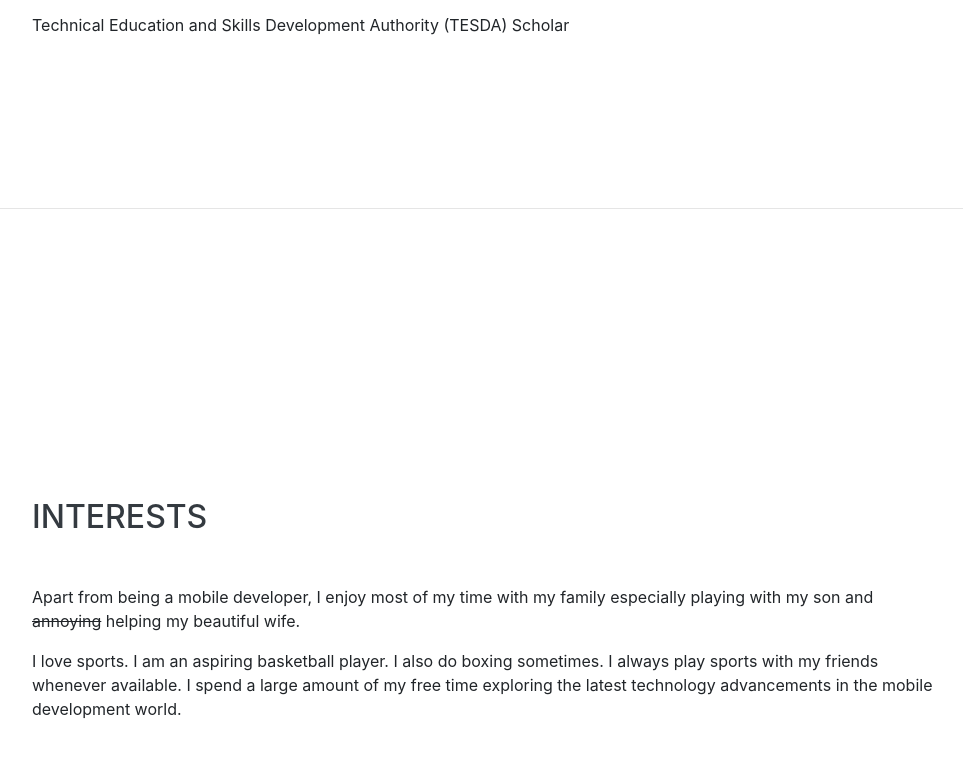
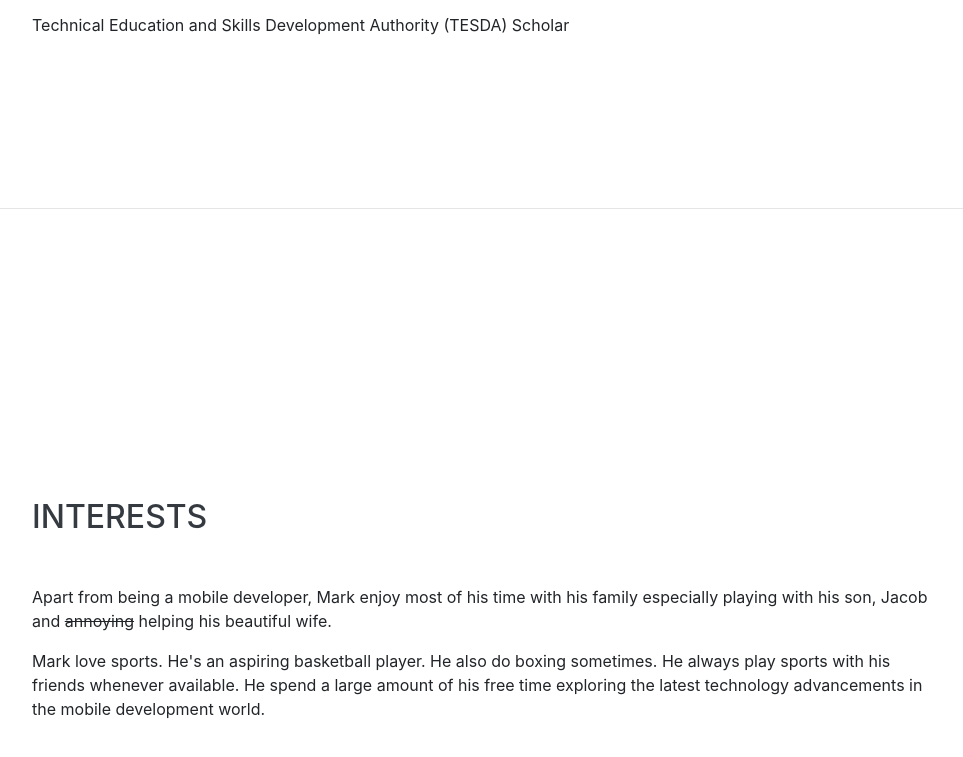
Before and after one commit to mgcaguioa/mgcaguioa.github.io, a website with bundled scripts: page index.html in a window 1280 px wide. Shown: the part 4550-5307 px from the top of the page, without its empty margins (288-1251 px from the left). Built offline with nearby package versions, Linux system fonts and the light colour scheme; a web font is replaced by a local one.

Commit message:
update interests section

```diff
--- a/index.html
+++ b/index.html
@@ -395,8 +395,8 @@
     <section class="resume-section p-3 p-lg-5 d-flex align-items-center" id="interests">
       <div class="w-100">
         <h2 class="mb-5">Interests</h2>
-        <p>Apart from being a mobile developer, I enjoy most of my time with my family especially playing with my son and <s>annoying</s> helping my beautiful wife.</p>
-        <p class="mb-0">I love sports. I am an aspiring basketball player. I also do boxing sometimes. I always play sports with my friends whenever available. I spend a large amount of my free time exploring the latest technology advancements in the mobile development world.</p>
+        <p>Apart from being a mobile developer, Mark enjoy most of his time with his family especially playing with his son, Jacob and <s>annoying</s> helping his beautiful wife.</p>
+        <p class="mb-0">Mark love sports. He's an aspiring basketball player. He also do boxing sometimes. He always play sports with his friends whenever available. He spend a large amount of his free time exploring the latest technology advancements in the mobile development world.</p>
       </div>
     </section>
 
```
